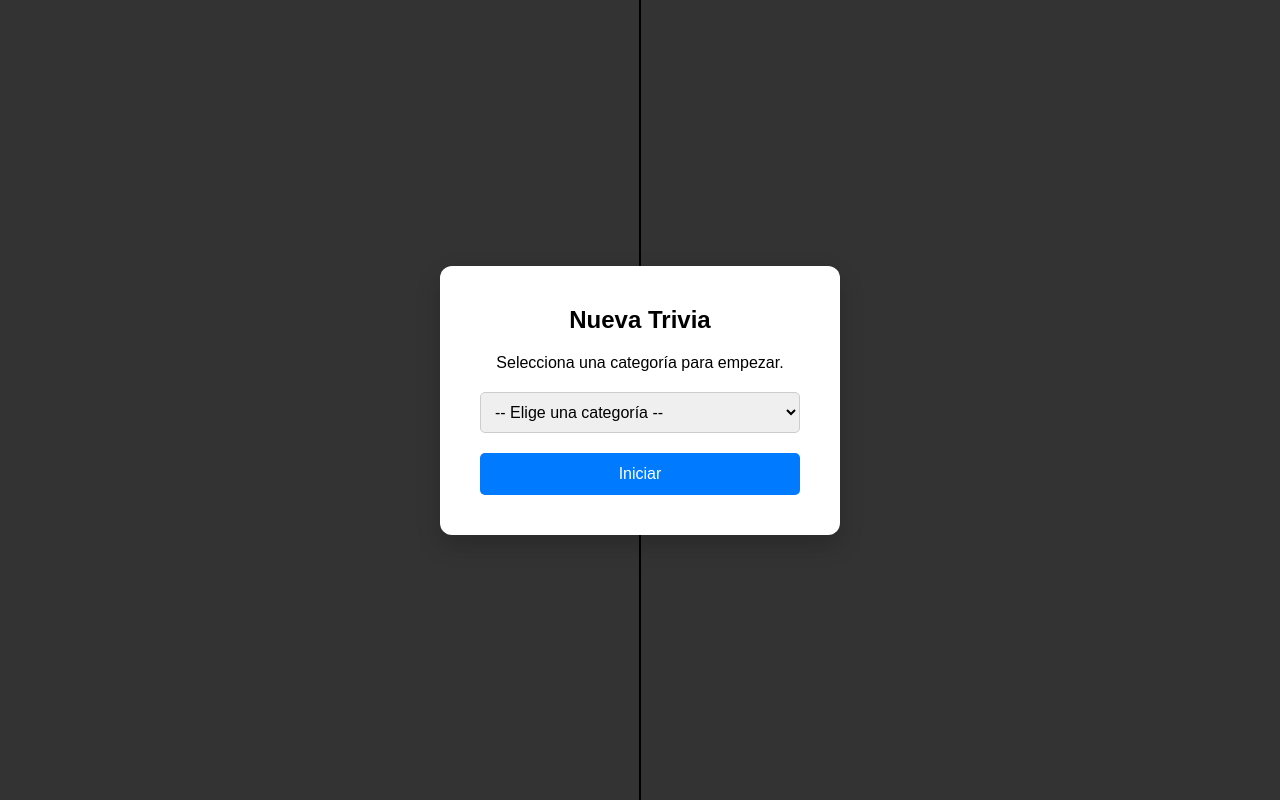
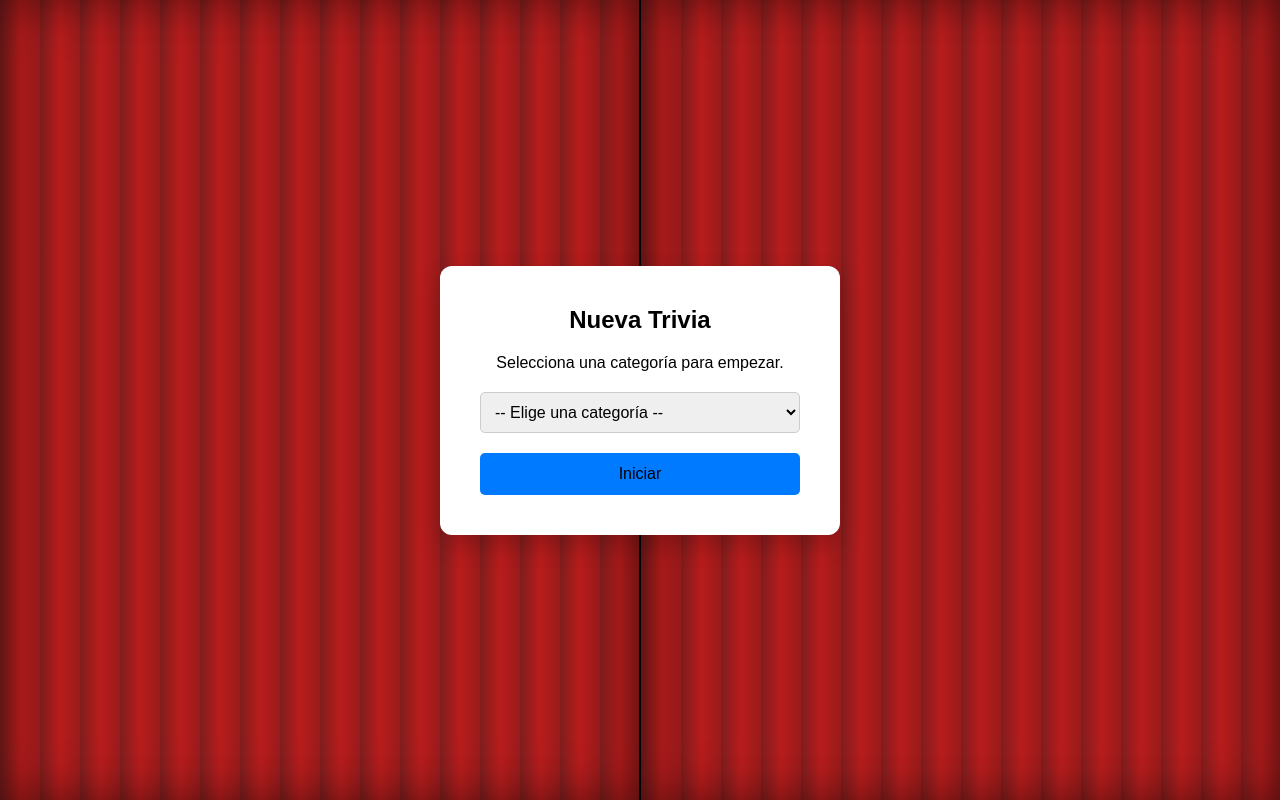
Before and after one commit to ismaelpascal/pp3, a PHP site: page /3-trivia/ in a window 1280 px wide. Run offline with PHP 8.4, Linux system fonts and the light colour scheme.

Commit message:
style: cortina roja en el juego de trivia

```diff
--- a/3-trivia/css/curtain.css
+++ b/3-trivia/css/curtain.css
@@ -12,7 +12,14 @@
 .curtain-panel {
     flex: 1;
     height: 100%;
-    background-color: #333;
+    background: repeating-linear-gradient(
+      90deg,
+      #7f1d1d 0px,
+      #b91c1c 20px,
+      #991b1b 40px
+    );
+
+    box-shadow: inset 0 0 50px rgba(0,0,0,0.5);
     transition: transform 1s ease-in-out;
     pointer-events: auto;
 }
--- a/3-trivia/style.css
+++ b/3-trivia/style.css
@@ -54,7 +54,7 @@ button {
     width: 100%;
     padding: 12px;
     background-color: #007bff;
-    color: white;
+    color: rgb(0, 0, 0);
     border: none;
     border-radius: 5px;
     cursor: pointer;
```
Also changed, not shown: pnpm-lock.yaml.
